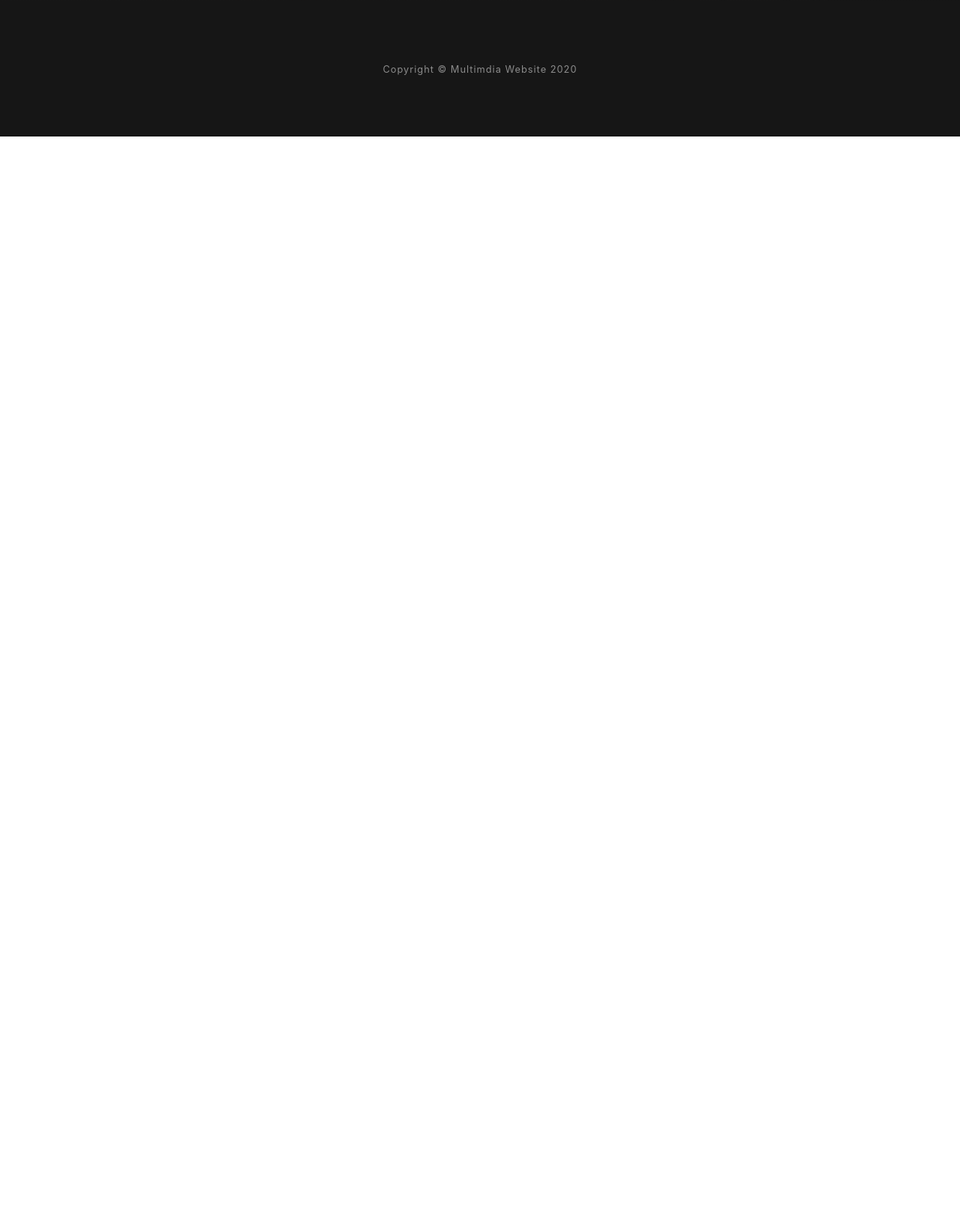
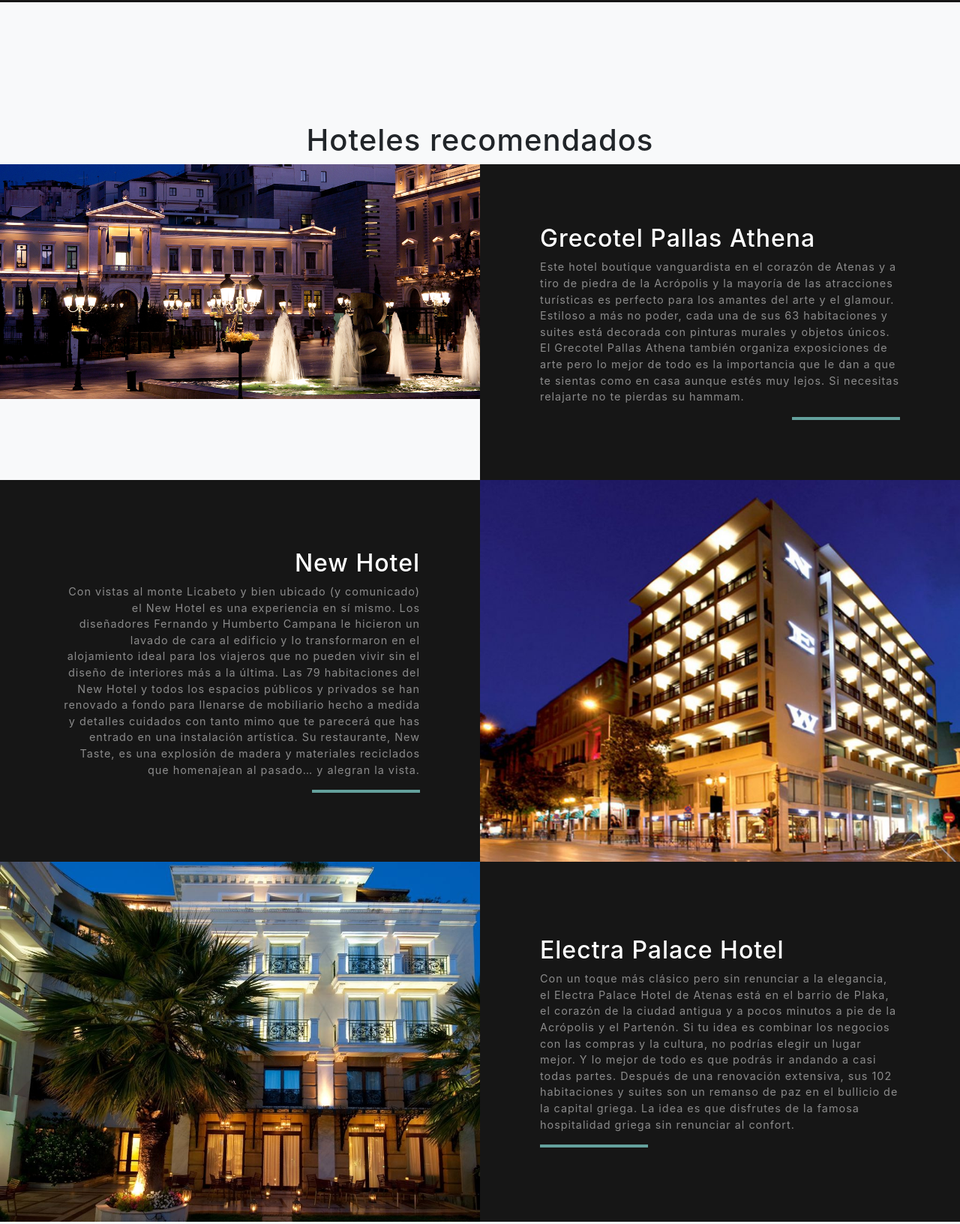
Before and after one commit to Ruben98Z/WebMultimedia, a website with bundled scripts: page src/hotel.html in a window 1280 px wide. Shown: the part 834-2466 px from the top of the page at 75% size. Before the commit the page ends 1016 px from the top, so only its background shows below. Built offline with nearby package versions, Linux system fonts and the light colour scheme.

Commit message:
Added weather and hotel recommendations

```diff
--- a/src/css/hotel.css
+++ b/src/css/hotel.css
@@ -10,3 +10,7 @@
     background-attachment: scroll;
     background-size: cover;
 }
+
+.recommendation{
+    text-align: center;
+}
--- a/src/css/weather.css
+++ b/src/css/weather.css
@@ -10,3 +10,9 @@
     background-attachment: scroll;
     background-size: cover;
 }
+
+.weatherwidget-io {
+    padding-bottom: 500px;
+    height: 200%;
+    line-height: 2.375rem;
+}
--- a/src/hotel.html
+++ b/src/hotel.html
@@ -49,6 +49,17 @@
             <a class="nav-link" href="weather.html">Climatología</a>
           </li>
 
+          <li class="nav-item dropdown">
+            <div class="btn-group">
+          <a class="nav-link dropdown-toggle " type="button" data-toggle="dropdown" aria-haspopup="true" aria-expanded="false">Tamaño de la letra</a>
+          <div class="dropdown-menu">
+            <a class="increase">Incrementar tamaño</a>
+            <a class="decrease">Disminuir tamaño</a>
+            <a class="reset">Restablecer tamaño</a>
+          </div>
+          </div>
+          </li>
+
         </ul>
       </div>
     </div>
@@ -93,17 +104,87 @@
     </div>
   </header>
 
+  <section id="acropolis" class="acropolis-section bg-light">
+    <h1 class="recommendation">Hoteles recomendados</h1>
+         <!-- Hotel Recommendations -->
+         <div class="row justify-content-center no-gutters mb-5 mb-lg-0">
+          <div class="col-lg-6">
+            <img class="img-fluid mb-3 mb-lg-0" src="img/pallas-athena.jpg" alt="">
+          </div>
+          <div class="col-lg-6">
+            <div class="bg-black text-center h-100 project">
+              <div class="d-flex h-100">
+                <div class="project-text w-100 my-auto text-center text-lg-left">
+              <h2 class="text-white">Grecotel Pallas Athena</h2>
+              <p class="mb-0 text-white-50">Este hotel boutique vanguardista en el corazón de Atenas y a tiro de piedra de la Acrópolis y la mayoría de las atracciones turísticas es perfecto para los amantes del arte y el glamour. Estiloso a más no poder, cada una de sus 63 habitaciones
+                 y suites está decorada con pinturas murales y objetos únicos. El Grecotel Pallas Athena también organiza exposiciones de arte pero lo mejor de todo es la importancia que le dan a que te sientas como en casa aunque estés muy lejos. Si necesitas relajarte no te pierdas su hammam.</p>
+                 <hr class="d-none d-lg-block mb-0 mr-0">
+                </div>
+              </div>
+            </div>
+          </div>
+        </div>
+
+        <!-- Partenon Row -->
+        <div class="row justify-content-center no-gutters">
+          <div class="col-lg-6">
+            <img class="img-fluid" src="img/newHotel.jpg" alt="">
+          </div>
+          <div class="col-lg-6 order-lg-first">
+            <div class="bg-black text-center h-100 project">
+              <div class="d-flex h-100">
+                <div class="project-text w-100 my-auto text-center text-lg-right">
+                  <h2 class="text-white">New Hotel</h2>
+                  <p class="mb-0 text-white-50">Con vistas al monte Licabeto y bien ubicado (y comunicado) el New Hotel
+                     es una experiencia en sí mismo. Los diseñadores Fernando y Humberto Campana le hicieron un lavado de
+                      cara al edificio y lo transformaron en el alojamiento ideal para los viajeros que no pueden vivir sin
+                       el diseño de interiores más a la última. Las 79 habitaciones del New Hotel y todos los espacios públicos
+                        y privados se han renovado a fondo para llenarse de mobiliario hecho a medida y detalles cuidados con tanto
+                         mimo que te parecerá que has entrado en una instalación artística. Su restaurante, New Taste, es una explosión
+                          de madera y materiales reciclados que homenajean al pasado… y alegran la vista.</p>
+                  <hr class="d-none d-lg-block mb-0 mr-0">
+                </div>
+              </div>
+            </div>
+          </div>
+        </div>
+
+        <!-- Propileos Row -->
+        <div class="row justify-content-center no-gutters mb-5 mb-lg-0">
+          <div class="col-lg-6">
+            <img class="img-fluid" src="img/electraPalaceHotel.jpeg" alt="">
+          </div>
+          <div class="col-lg-6">
+            <div class="bg-black text-center h-100 project">
+              <div class="d-flex h-100">
+                <div class="project-text w-100 my-auto text-center text-lg-left">
+                  <h2 class="text-white">Electra Palace Hotel</h2>
+                  <p class="mb-0 text-white-50">Con un toque más clásico pero sin renunciar a la elegancia,
+                     el Electra Palace Hotel de Atenas está en el barrio de Plaka, el corazón de la ciudad antigua
+                      y a pocos minutos a pie de la Acrópolis y el Partenón. Si tu idea es combinar los negocios con
+                       las compras y la cultura, no podrías elegir un lugar mejor. Y lo mejor de todo es que podrás ir
+                        andando a casi todas partes. Después de una renovación extensiva, sus 102 habitaciones y suites
+                         son un remanso de paz en el bullicio de la capital griega. La idea es que disfrutes de la famosa
+                          hospitalidad griega sin renunciar al confort.</p>
+                  <hr class="d-none d-lg-block mb-0 ml-0">
+                </div>
+              </div>
+            </div>
+          </div>
+        </div>
+
+</section>
+<footer class="bg-black small text-center text-white-50">
+  <div class="container">
+    Copyright &copy; Multimdia Website 2020
+  </div>
+</footer>
 
 
 
 
 
 
-  <footer class="bg-black small text-center text-white-50">
-    <div class="container">
-      Copyright &copy; Multimdia Website 2020
-    </div>
-  </footer>
 
 
 
@@ -121,5 +202,6 @@
   <script src="js/bootstrap-datepicker.js"></script>
   <script src="js/bootstrap-datepicker.min.js"></script>
   <script src="js/bootstrap-datepicker.es.js"></script>
+  <script src="js/fontResize.js"></script>
 </body>
 </html>
```
Also changed, not shown: src/index.html (+2 -2 lines), src/weather.html (+4 -1 lines), src/img/electraPalaceHotel.jpeg (added), src/img/newHotel.jpg (added), src/img/pallas-athena.jpg (added).
